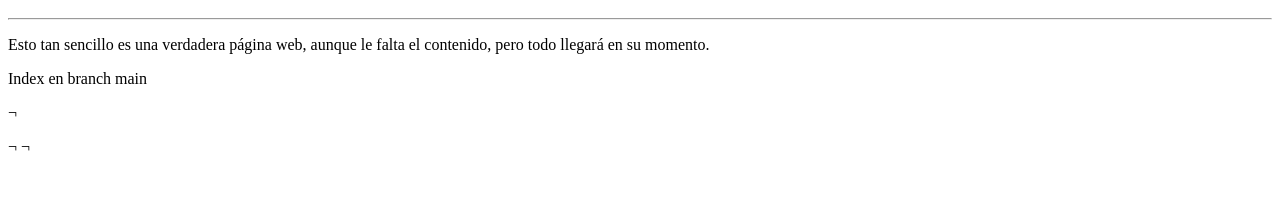
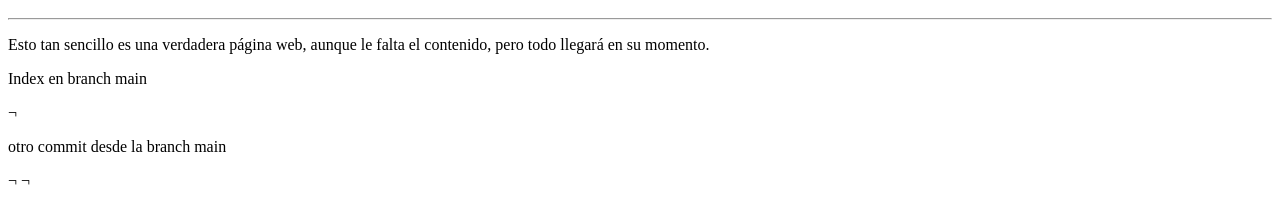
Before and after one commit to masiste/ema, a plain HTML site: page www/index.html in a window 1280 px wide. Shown: the part 48-272 px from the top of the page. Drawn offline with Linux system fonts and the light colour scheme.

Commit message:
Soluciono permisos y aclaro conceptos

```diff
--- a/www/index.html
+++ b/www/index.html
@@ -7,7 +7,7 @@
   <h1 align="center" >Sistema de enseñanza móvil</h1> <hr>
 <p>Esto tan sencillo es una verdadera página web, aunque le falta el contenido, pero todo llegará en su momento.</p>
 <p>Index en branch main</p>¬
-<p></p>¬
+<p>otro commit desde la branch main</p>¬
 ¬
 
 
```
